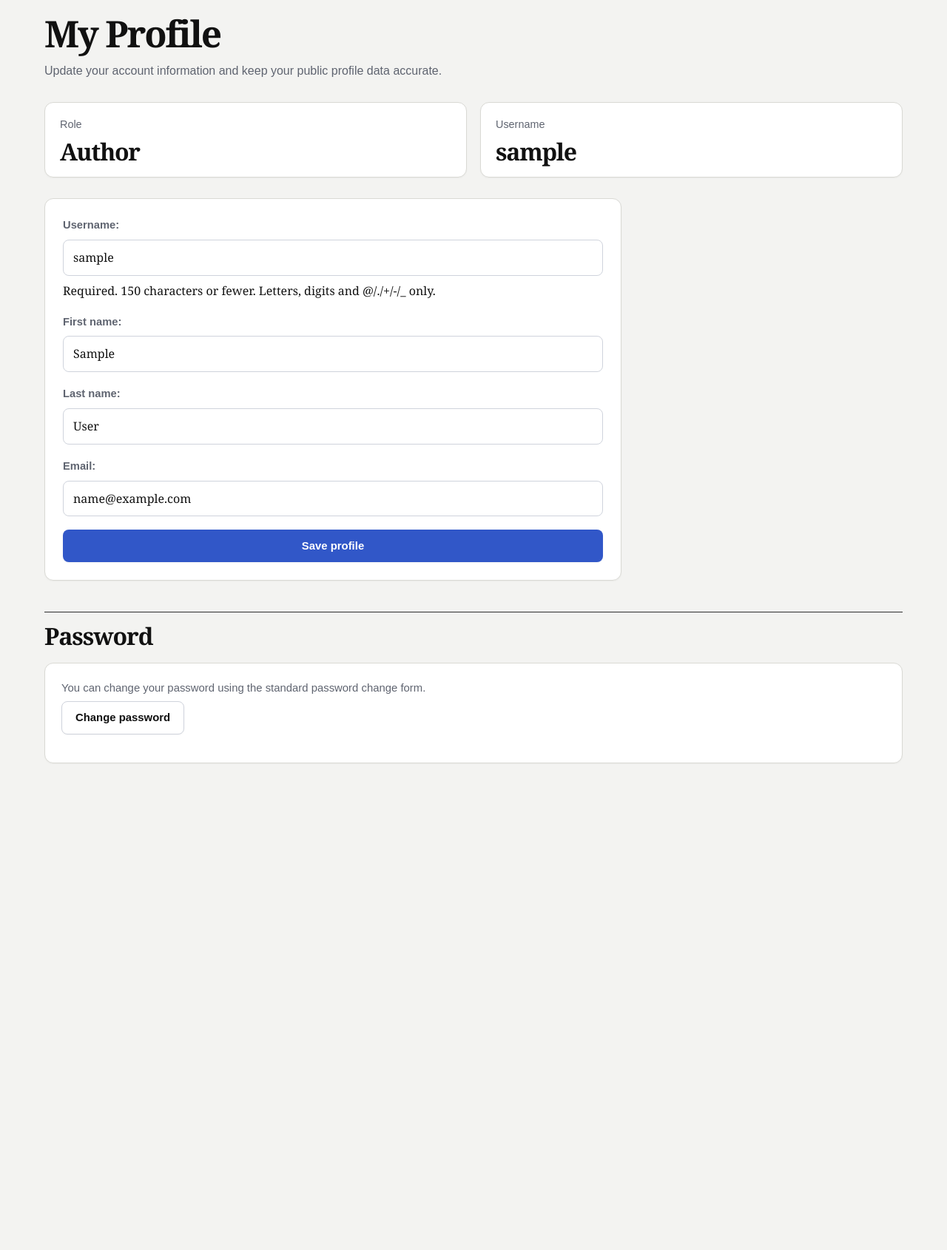
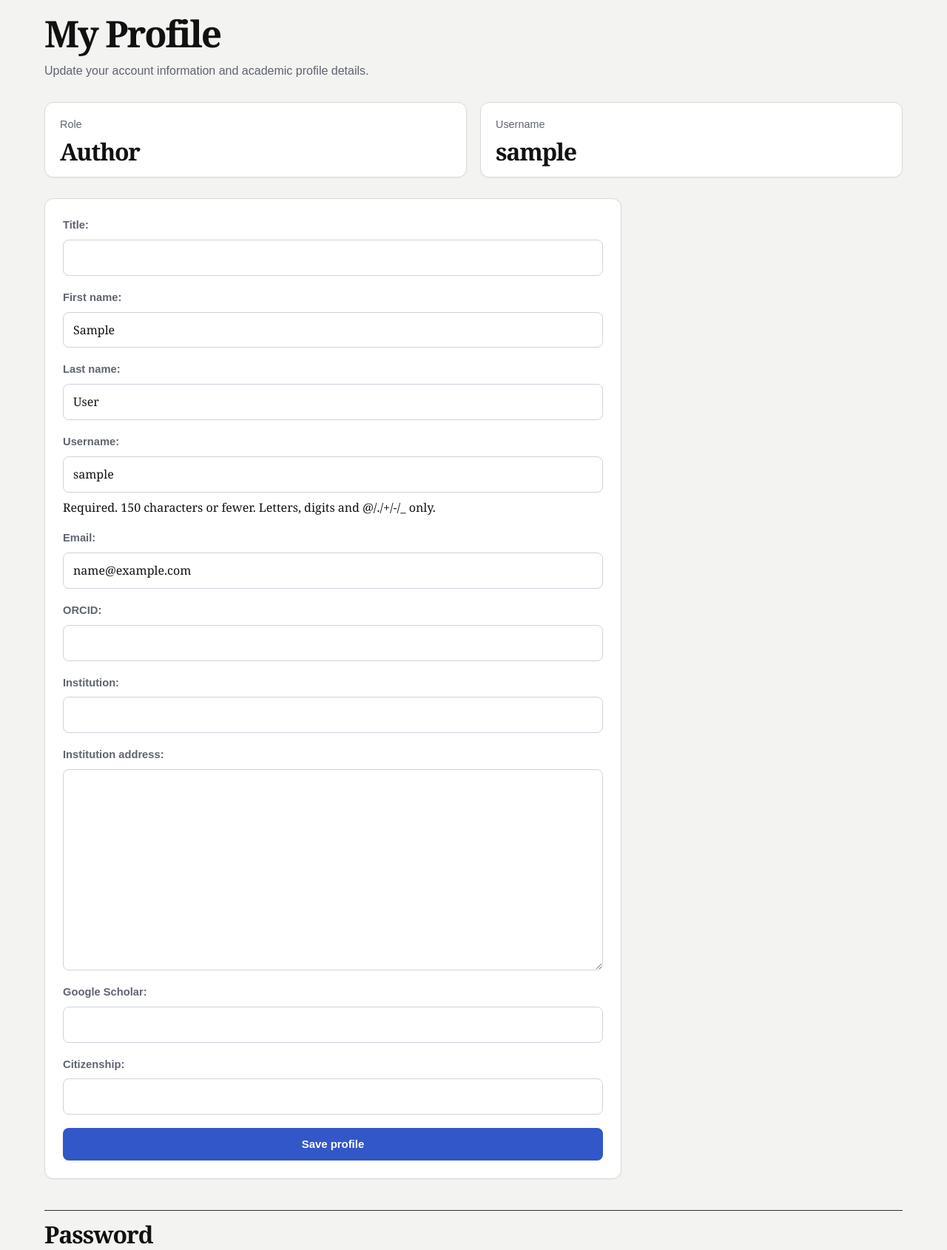
Before and after one commit to meshwho/Article-Website, a Django app: page /profile/ in a window 1280 px wide. Shown: the part 120-1810 px from the top of the page at 74% size. Before the commit the page ends 1152 px from the top, so only its background shows below. Run offline with Django 5.2, Linux system fonts and the light colour scheme; the visitor is signed in with stand-in values (Sample User, id 1); data that the repository does not hold is empty.

Commit message:
Added fields to registration

```diff
--- a/templates/users/profile.html
+++ b/templates/users/profile.html
@@ -5,7 +5,7 @@
 {% block content %}
 <h1 class="page-title">My Profile</h1>
 <p class="page-intro">
-    Update your account information and keep your public profile data accurate.
+    Update your account information and academic profile details.
 </p>
 
 <div class="summary-grid">
--- a/users/forms.py
+++ b/users/forms.py
@@ -15,7 +15,21 @@ class CustomUserRegistrationForm(UserCreationForm):
 
     class Meta:
         model = CustomUser
-        fields = ['username', 'first_name', 'last_name', 'email', 'role', 'password1', 'password2']
+        fields = [
+            'title',
+            'first_name',
+            'last_name',
+            'username',
+            'email',
+            'role',
+            'orcid',
+            'institution',
+            'institution_address',
+            'google_scholar',
+            'citizenship',
+            'password1',
+            'password2',
+        ]
 
 
 class ProfileForm(forms.ModelForm):
@@ -23,4 +37,15 @@ class ProfileForm(forms.ModelForm):
 
     class Meta:
         model = CustomUser
-        fields = ['username', 'first_name', 'last_name', 'email']
+        fields = [
+            'title',
+            'first_name',
+            'last_name',
+            'username',
+            'email',
+            'orcid',
+            'institution',
+            'institution_address',
+            'google_scholar',
+            'citizenship',
+        ]
--- a/users/models.py
+++ b/users/models.py
@@ -13,6 +13,40 @@ class CustomUser(AbstractUser):
         (ROLE_REVIEWER, 'Reviewer'),
     ]
 
+    title = models.CharField(
+        max_length=50,
+        blank=True,
+        verbose_name='Title'
+    )
+
+    orcid = models.CharField(
+        max_length=50,
+        blank=True,
+        verbose_name='ORCID'
+    )
+
+    institution = models.CharField(
+        max_length=255,
+        blank=True,
+        verbose_name='Institution'
+    )
+
+    institution_address = models.TextField(
+        blank=True,
+        verbose_name='Institution address'
+    )
+
+    google_scholar = models.URLField(
+        blank=True,
+        verbose_name='Google Scholar'
+    )
+
+    citizenship = models.CharField(
+        max_length=100,
+        blank=True,
+        verbose_name='Citizenship'
+    )
+
     role = models.CharField(
         max_length=20,
         choices=ROLE_CHOICES,
@@ -22,9 +56,7 @@ class CustomUser(AbstractUser):
 
     def get_display_name(self):
         full_name = f'{self.first_name} {self.last_name}'.strip()
-        if full_name:
-            return f'{full_name} ({self.username})'
-        return self.username
+        return full_name or self.username
 
     def __str__(self):
         return self.get_display_name()
```
Also changed, not shown: users/admin.py (+11 -1 lines), users/migrations/0002_customuser_citizenship_customuser_google_scholar_and_more.py (added).
